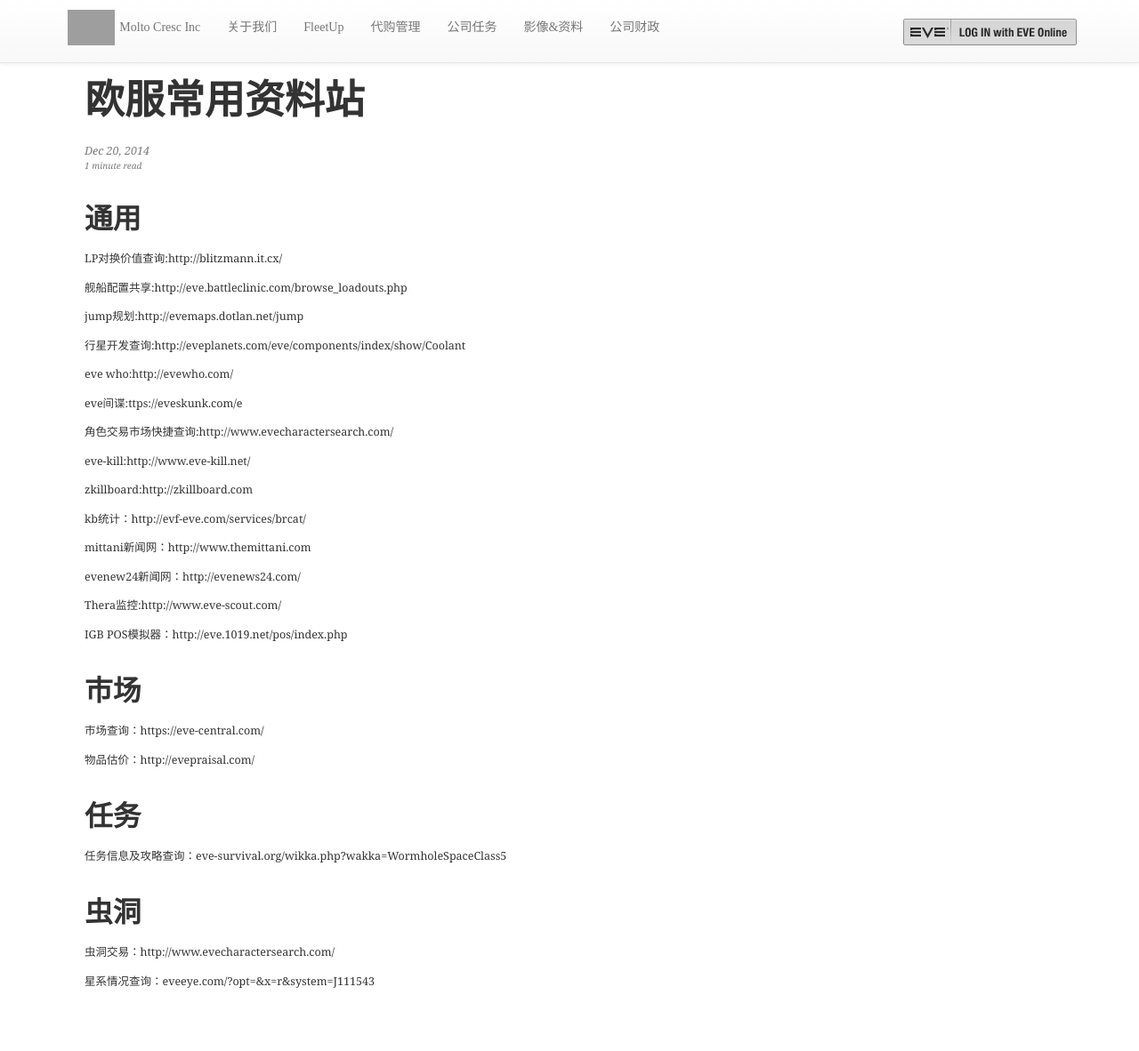
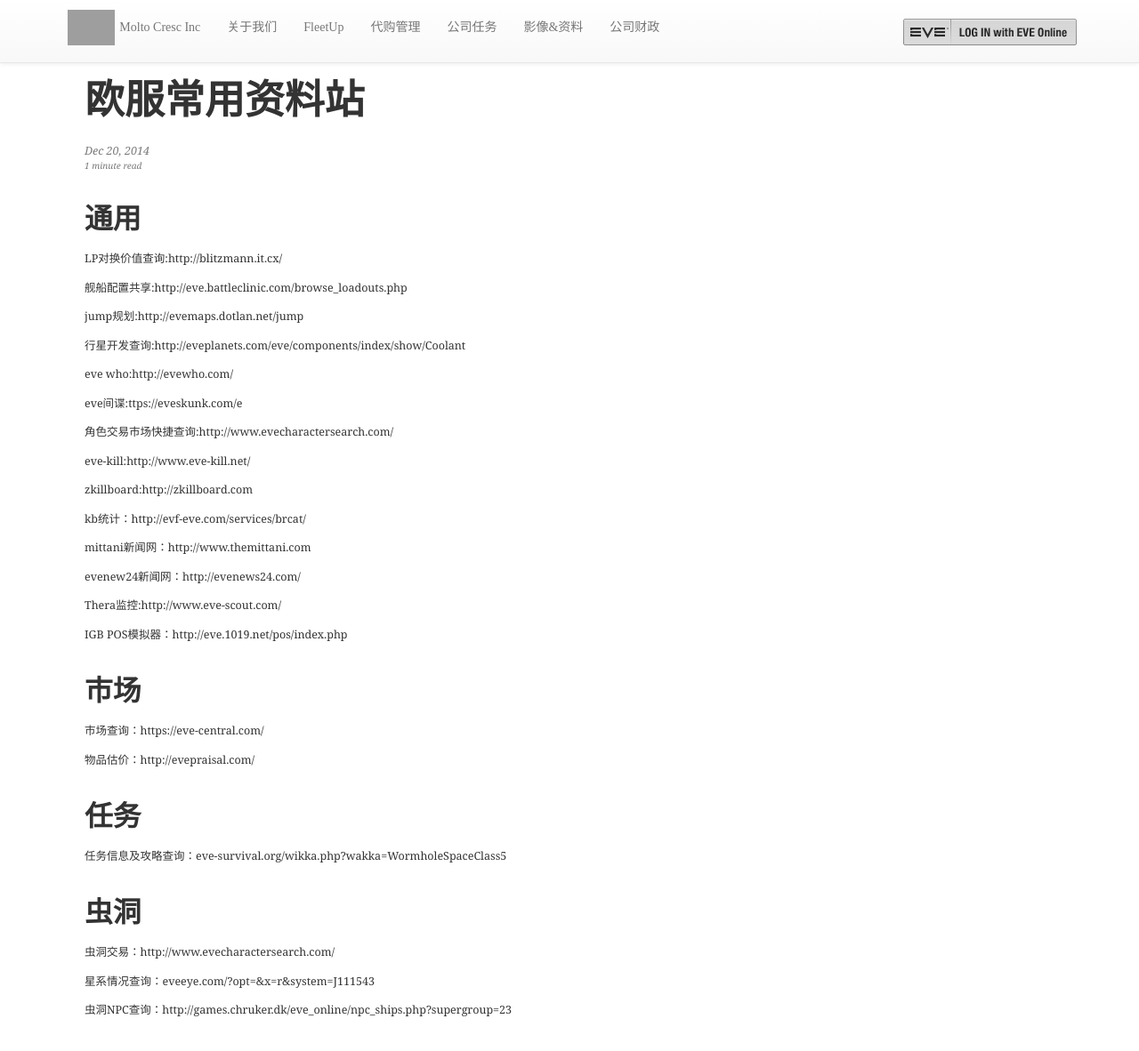
Before and after one commit to zhang98722/zhang98722.github.io, a Jekyll site: the page built from _posts/2014-12-20-useful-website.md, in a window 1280 px wide and 1318 px high. Shown: the top 1182 px of the window at 89% size. Built offline with Jekyll 4.4.1, drawn with Linux system fonts in a browser that asks for light colours; comment, search, counter and statistics services are not loaded; grey boxes are pictures that could not be loaded.

Commit message:
Update 2014-12-20-useful-website.md

```diff
--- a/_posts/2014-12-20-useful-website.md
+++ b/_posts/2014-12-20-useful-website.md
@@ -51,3 +51,5 @@
 虫洞交易：http://www.evecharactersearch.com/
 
 星系情况查询：eveeye.com/?opt=&x=r&system=J111543
+
+虫洞NPC查询：http://games.chruker.dk/eve_online/npc_ships.php?supergroup=23
```
